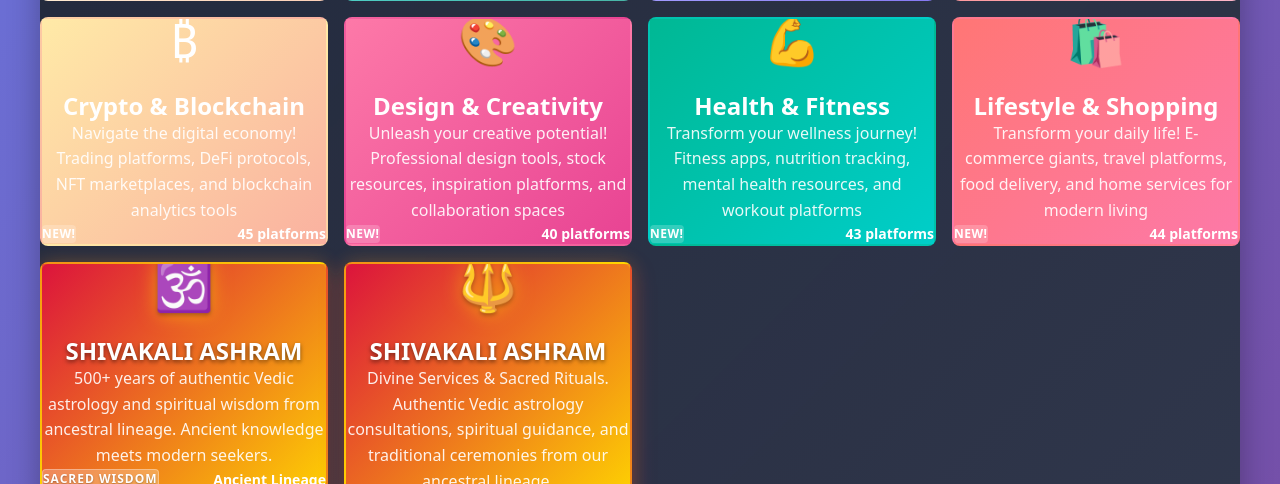
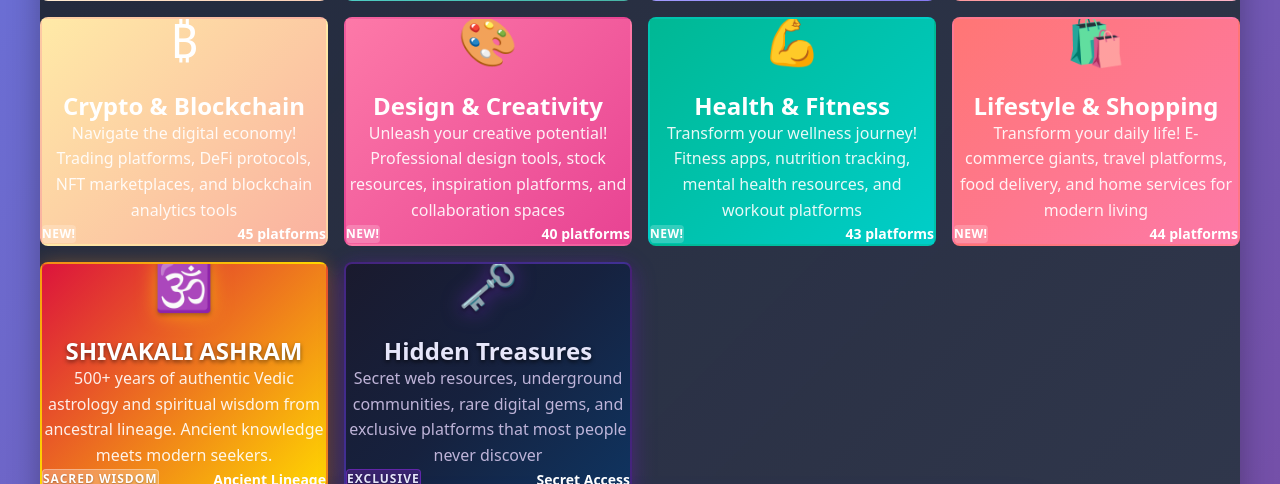
Before and after one commit to anish994/everything-gateway, a website: page index.html in a window 1280 px wide. Shown: the part 923-1407 px from the top of the page. Drawn offline with Linux system fonts and the light colour scheme.

Commit message:
Fix Hidden Treasures card styling and content
- Restored proper Hidden Treasures category with original content about secret web resources and underground communities
- Added distinct dark mystery theme styling with purple gradients (different from SHIVAKALI ASHRAM's red-gold theme)
- Fixed the issue where Hidden Treasures had SHIVAKALI ASHRAM content
- Hidden Treasures now features: dark navy/purple gradient background, purple glow effects, treasure badge styling
- SHIVAKALI ASHRAM cards retain their red-gold sacred theme
- All three cards now have unique visual identities: Hidden Treasures (purple mystery), SHIVAKALI ASHRAM (red-gold sacred)
- Updated key emoji to 🗝️ for Hidden Treasures to match the treasure theme

```diff
--- a/index.html
+++ b/index.html
@@ -371,6 +371,43 @@
             font-weight: 800 !important;
         }
 
+        /* Hidden Treasures Card Styling - Dark Mystery Theme */
+        .category-card.hidden-treasures {
+            background: linear-gradient(135deg, #1a1a2e 0%, #16213e 50%, #0f3460 100%) !important;
+            border: 2px solid rgba(138, 43, 226, 0.4) !important;
+            box-shadow: 0 8px 25px rgba(138, 43, 226, 0.3), 0 0 20px rgba(75, 0, 130, 0.2) !important;
+        }
+
+        .category-card.hidden-treasures:hover {
+            transform: translateY(-6px);
+            box-shadow: 0 12px 35px rgba(138, 43, 226, 0.4), 0 0 30px rgba(75, 0, 130, 0.3) !important;
+        }
+
+        .category-card.hidden-treasures .treasure-badge {
+            background: rgba(138, 43, 226, 0.3) !important;
+            border: 1px solid rgba(138, 43, 226, 0.5) !important;
+            font-weight: 700 !important;
+            text-transform: uppercase !important;
+            letter-spacing: 1px !important;
+            text-shadow: 0 1px 2px rgba(0, 0, 0, 0.5) !important;
+            color: #e6e6fa !important;
+        }
+
+        .category-card.hidden-treasures .category-emoji {
+            text-shadow: 0 2px 4px rgba(0, 0, 0, 0.5);
+            filter: drop-shadow(0 0 10px rgba(138, 43, 226, 0.6));
+        }
+
+        .category-card.hidden-treasures .category-title {
+            text-shadow: 0 2px 4px rgba(0, 0, 0, 0.7) !important;
+            font-weight: 800 !important;
+            color: #e6e6fa !important;
+        }
+
+        .category-card.hidden-treasures .category-description {
+            color: #d1c4e9 !important;
+        }
+
         /* Discord Community Card Animations */
         @keyframes float {
             0%, 100% { transform: translateY(0px); }
@@ -1108,17 +1145,17 @@
                         </div>
                     </a>
 
-                    <!-- SHIVAKALI ASHRAM - DIVINE SERVICES -->
-                    <a href="https://shivakali-ashram.netlify.app" class="category-card spiritual-services focus-outline" target="_blank"
-                       aria-label="SHIVAKALI ASHRAM Divine Services - Vedic astrology, spiritual guidance, and sacred rituals">
-                        <span class="category-emoji" aria-hidden="true">🔱</span>
-                        <div class="category-title">SHIVAKALI ASHRAM</div>
+                    <!-- Hidden Treasures - SPECIAL CATEGORY -->
+                    <a href="categories/hidden-treasures/index.html" class="category-card hidden-treasures focus-outline"
+                       aria-label="Hidden Treasures - Secret web resources, underground communities, and rare digital gems">
+                        <span class="category-emoji" aria-hidden="true">🗝️</span>
+                        <div class="category-title">Hidden Treasures</div>
                         <div class="category-description">
-                            Divine Services & Sacred Rituals. Authentic Vedic astrology consultations, spiritual guidance, and traditional ceremonies from our ancestral lineage.
+                            Secret web resources, underground communities, rare digital gems, and exclusive platforms that most people never discover
                         </div>
                         <div class="category-meta">
-                            <span class="category-status divine-badge">Divine Services</span>
-                            <span class="category-count">Sacred Rituals</span>
+                            <span class="category-status treasure-badge">Exclusive</span>
+                            <span class="category-count">Secret Access</span>
                         </div>
                     </a>
                 </div>
```
